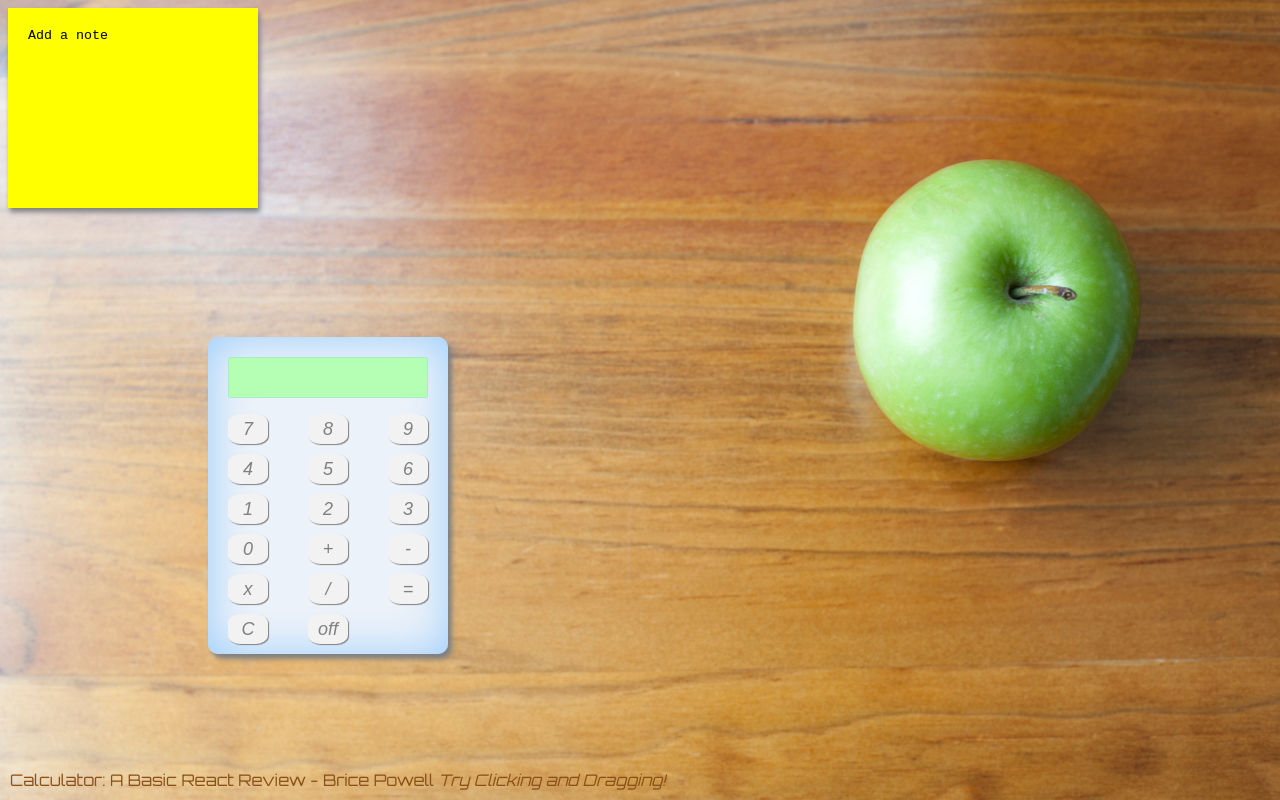
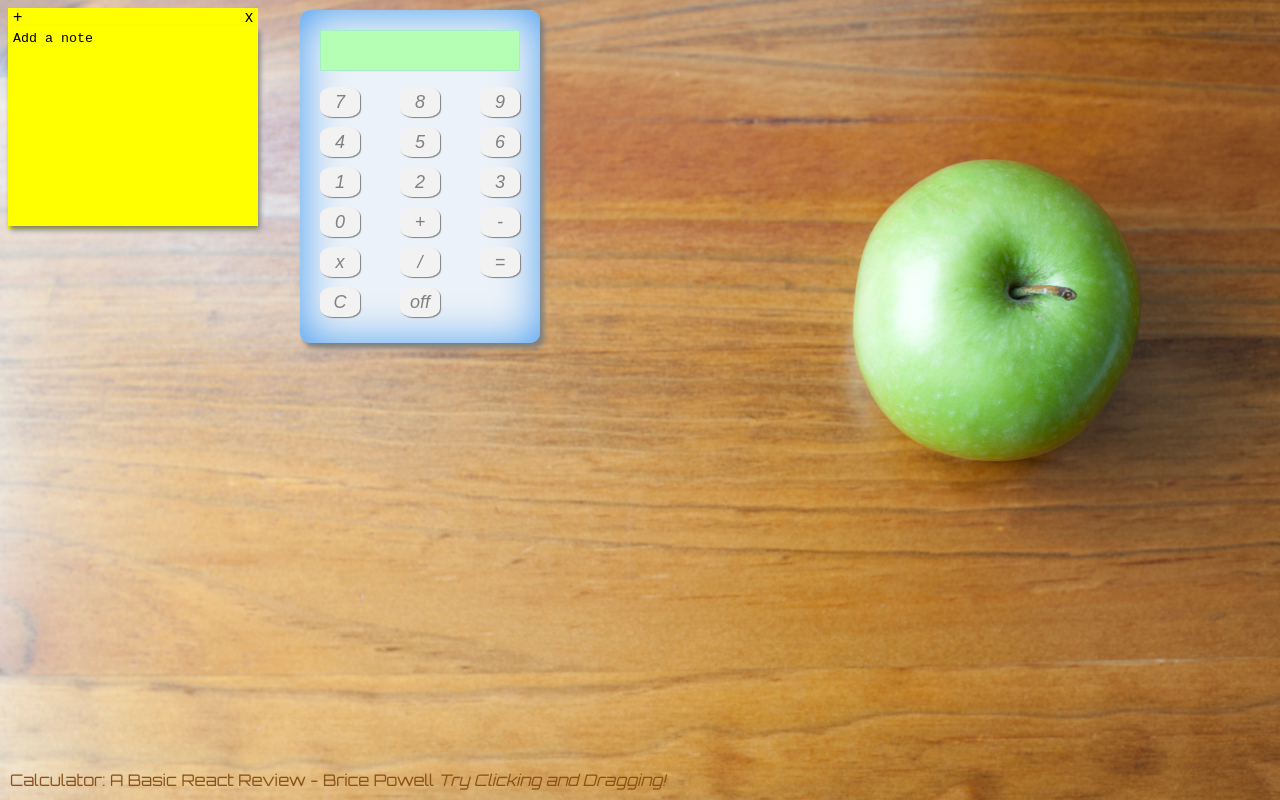
Before and after one commit to bpowell15/React-Excercises, a React app in the folder Calculator/: page / in a window 1280 px wide. Built offline with nearby package versions, Linux system fonts and the light colour scheme.

Commit message:
Add sticky note component

```diff
--- a/Calculator/src/index.css
+++ b/Calculator/src/index.css
@@ -47,13 +47,14 @@ body{
 }
 
 .calculator {
+  position: absolute;
+  left: 300px;
+  top: 10px;
   width: 240px;
   padding-top: 20px;
   background-color: #ecf2f9;
-  box-shadow: 4px 5px 5px grey,  inset 1px 1px 44px #7cbfffbd;;
+  box-shadow: 4px 5px 5px grey,  inset 1px 1px 44px #0b7debbd;;
   border-radius: 10px;
-  margin-top: 125px;
-  margin-left: 200px;
 }
 
 .calculator:hover {
@@ -64,15 +65,51 @@ body{
   cursor: grabbing;
 }
 
+.controls {
+  display: flex;
+  justify-content: space-between;
+}
+
+.controls:hover {
+  cursor: grab;
+}
+
+.controls:active{
+  cursor: grabbing;;
+}
+
+.new{
+  max-width: fit-content;
+  padding-left: 5px;
+  padding-right: 5px;
+  font-family: sans-serif;
+}
+
+.new:hover {
+  color: rgb(191, 27, 27);
+  cursor: pointer;
+}
+
 .note {
   min-width: 250px;
   min-height: 200px;
-  padding: 20px;
+  padding: 5px;
   background: yellow;
   resize: none;
   box-shadow: 2px 4px 5px grey;
   border: none;
 }
+
+.note-component {
+  position: absolute;
+  background-color: yellow;
+  max-width: fit-content;
+}
+
+.note-component:hover {
+
+}
+
 
 .screen {
   color: #76b074;
--- a/Calculator/src/index.js
+++ b/Calculator/src/index.js
@@ -3,22 +3,36 @@ import ReactDOM from 'react-dom';
 import Draggable from 'react-draggable';
 import './index.css';
 
-const VALUES = [ 7, 8, 9, 4, 5, 6, 1, 2, 3, 0]
-const OPERATORS = ["+", "-", "x", "/", "="]
+const VALUES = [ 7, 8, 9, 4, 5, 6, 1, 2, 3, 0];
+const OPERATORS = ["+", "-", "x", "/", "="];
 
 class Calculator extends React.Component {
   constructor(props){
-    super(props)
+    super(props);
     this.state = {
       value: "",
       storedValue: "",
       operator: "",
-      power: "off"
+      power: "off",
+      notes: 1,
+      left: 10
     };
     this.handleNumClick = this.handleNumClick.bind(this);
     this.handleClear = this.handleClear.bind(this);
     this.handlePower = this.handlePower.bind(this);
     this.handleOpClick = this.handleOpClick.bind(this);
+    this.addNoteOnClick = this.addNoteOnClick.bind(this);
+    this.removeNoteOnClick = this.removeNoteOnClick.bind(this);
+  }
+
+  removeNoteOnClick(e){
+    e.target.parentElement.parentElement.remove();
+  }
+
+  addNoteOnClick(){
+    this.setState({
+      notes: this.state.notes + 1
+    });
   }
 
   handleNumClick(e){
@@ -26,42 +40,42 @@ class Calculator extends React.Component {
       return;
     }
 
-
-    if (this.state.value === "0") {
-      this.setState({value: e.target.innerHTML})
+    if (this.state.value === "0" && !OPERATORS.includes(e.target.innerHTML)) {
+      this.setState({value: e.target.innerText});
     } else if (this.state.operator === "") {
-      this.setState({value: this.state.value + e.target.innerHTML})
-    } else (
+      this.setState({value: this.state.value + e.target.innerText});
+    } else if (this.state.operator !== "") {
       this.setState({
-        value: e.target.innerHTML,
+        value: e.target.innerText,
         storedValue: this.state.value
-      })
-    )
+      });
+    }
   }
 
   handleOpClick(e){
     let value;
     if (e.target.innerHTML !== '=' && this.state.operator === "" ) {
+
       this.setState({
         operator: e.target.innerHTML
-      })
+      });
+      value=this.state.value
     } else {
-
       if (e.target.innerHTML === '+') {
-        value = add(this.state.value, this.state.storedValue)
+        value = add(parseInt(this.state.value), parseInt(this.state.storedValue))
       } else if (e.target.innerHTML === '-') {
-        value = subtract(this.state.storedValue, this.state.value)
+        value = subtract(parseInt(this.state.storedValue), parseInt(this.state.value))
       } else if (e.target.innerHTML === 'x') {
-        value = multiply(this.state.value, this.state.storedValue)
+        value = multiply(parseInt(this.state.value), parseInt(this.state.storedValue))
       } else {
-        value = divide(this.state.storedValue, this.state.value)
+        console.log(this.state.storedValue)
+        value = divide(parseInt(this.state.storedValue), parseInt(this.state.value))
       }
     }
 
     this.setState({
-      value,
-      storedValue: "",
-      operator: ""
+      value: value,
+      storedValue: ""
     })
   }
 
@@ -94,13 +108,27 @@ class Calculator extends React.Component {
 
 
   render(){
+    let left = this.state.left + 10
     let power = ''
+    let notes = [];
     if (this.state.power === 'off') {
       power = 'off'
     }
+
+    const note =( <Draggable cancel=".not-draggable" >
+      <div>
+        <Note addNoteOnClick={this.addNoteOnClick} removeNoteOnClick={this.removeNoteOnClick} />
+      </div>
+    </Draggable>);
+
+    for (let i = 0; i < this.state.notes; i++) {
+      notes.push(note);
+    }
+
+
     return(
-      <div>
-        <Note />
+      <div className="main">
+        {notes}
         <Draggable>
         <div className="calculator">
           <div className={`screen ${power}`}>{this.state.value}</div>
@@ -151,18 +179,22 @@ class Button extends React.Component {
 
 
 const add = (a, b)=>{
+
   return a + b
 }
 
 const subtract = (a, b)=>{
+
   return a - b
 }
 
 const multiply = (a, b)=>{
+
   return a * b
 }
 
 const divide = (a, b)=>{
+
   return a / b
 }
 
@@ -178,11 +210,17 @@ class Note extends React.Component {
 
   render(){
     return(
-    <textarea className="note" onChange={(e)=>{
+    <div className="note-component">
+      <div className="controls">
+        <div className="new not-draggable" onClick={this.props.addNoteOnClick}>+</div>
+        <div className="new not-draggable" onClick={this.props.removeNoteOnClick}>x</div>
+      </div>
+      <textarea className="note not-draggable" onChange={(e)=>{
           this.setState({note: e.currentTarget.value})
-        }}
-      value={this.state.note}>
-    </textarea>
+          }}
+        value={this.state.note}>
+      </textarea>
+    </div>
     )
   }
 }
```
